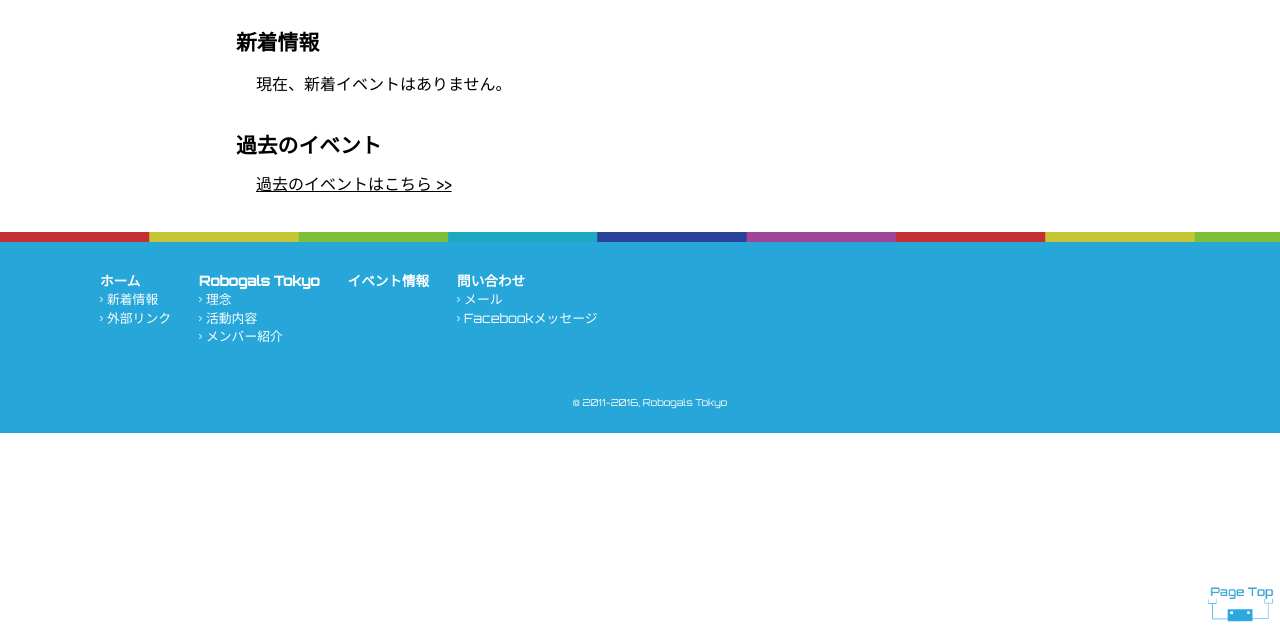
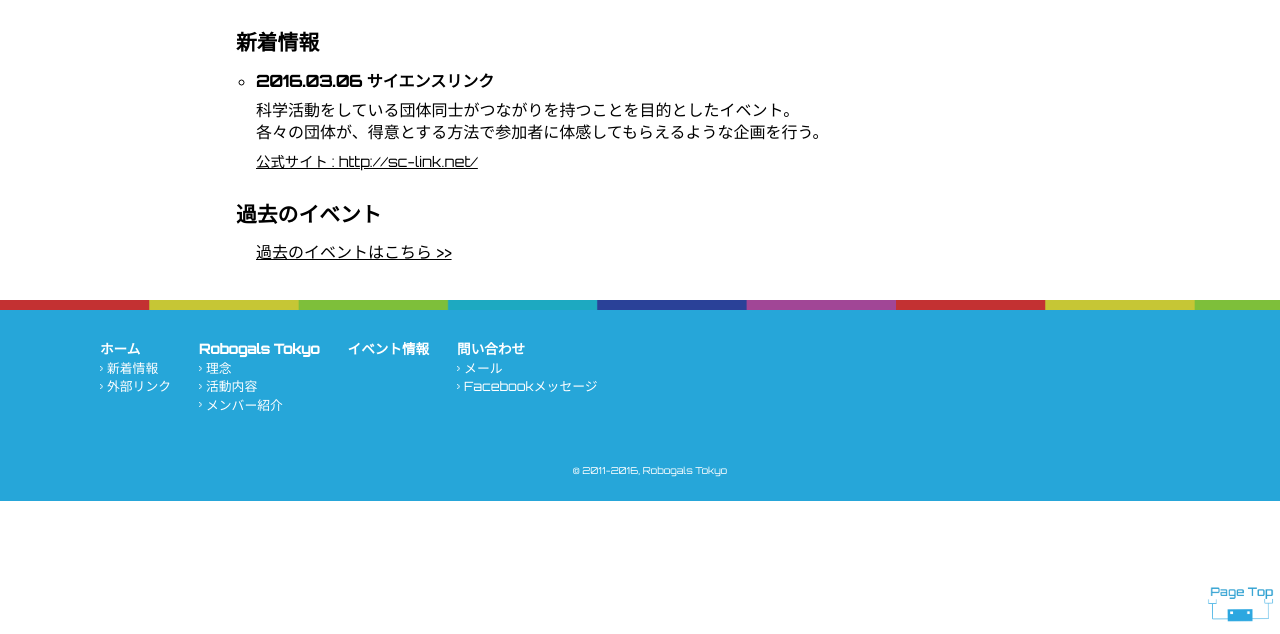
Before and after one commit to mrdkosy/RobogalsTokyo_webSite, a plain HTML site: page event.html in a window 1280 px wide. Shown: the part 166-800 px from the top of the page. Drawn offline with nearby package versions, Linux system fonts and the light colour scheme.

Commit message:
イベントページの更新
イベントページの更新

```diff
--- a/css/eachPage.css
+++ b/css/eachPage.css
@@ -14,7 +14,7 @@
 	font-size: 1.3em;
 	margin-bottom: 20px;
 }
-.each p, .each img, .each div{
+.each img, .each div{
 	margin-bottom: 40px;
 }
 .each p.en{
@@ -71,6 +71,9 @@ a .circle_menu{
 /*==========================================
  about.html
  ===========================================*/
+ .aboutRobogals p{
+ 	margin-bottom: 40px;
+ }
 
  .eachContents p strong{
  	margin-bottom: 30px;
@@ -99,13 +102,29 @@ a .circle_menu{
  /*==========================================
  event.html
  ===========================================*/
-.eventInfo a{
+ .eventInfo .eachContents h2{
+ 	margin-top: 35px;
+ }
+ .eventInfo a{
  	text-decoration: underline;
+ 	display: inline-block;
  }
  .eventInfo a:hover, .eventInfo a:active{
  	color: red;
  	text-decoration: underline;
-}
+ }
+ .eventInfo li a{
+ 	display: inline-block;
+ 	font-size: .9em;
+ 	margin-top: 10px;
+ }
+ .eventInfo ul{
+ 	list-style-type: circle;
+ }
+ .eventInfo li h3{
+ 	margin-bottom: 10px;
+ }
+
  /*==========================================
  メディアクエリ
  ===========================================*/
@@ -120,6 +139,9 @@ a .circle_menu{
  	}
  	.each p.en{
  		display: none;
+ 	}
+ 	.aboutRobogals .eachContents ul li{
+ 		font-size: .85em;
  	}
  	.circle_menu{
  		width: 70px;
--- a/event.html
+++ b/event.html
@@ -104,7 +104,17 @@
     <h1>イベント情報</h1>
     <div class="eachContents">
       <h2>新着情報</h2>
-      <p class="ja">現在、新着イベントはありません。</p>
+      <!-- <p class="ja">現在、新着イベントはありません。</p> -->
+      <ul>
+        <li>
+          <h3>2016.03.06 サイエンスリンク</h3>
+          <p class="ja">
+            科学活動をしている団体同士がつながりを持つことを目的としたイベント。<br>
+            各々の団体が、得意とする方法で参加者に体感してもらえるような企画を行う。
+          </p>
+          <a href="http://sc-link.net/">公式サイト : http://sc-link.net/</a>
+        </li>
+      </ul>
       <h2>過去のイベント</h2>
       <a href="https://www.facebook.com/RobogalsTokyo/"><p>過去のイベントはこちら >></p></a>
 
```
